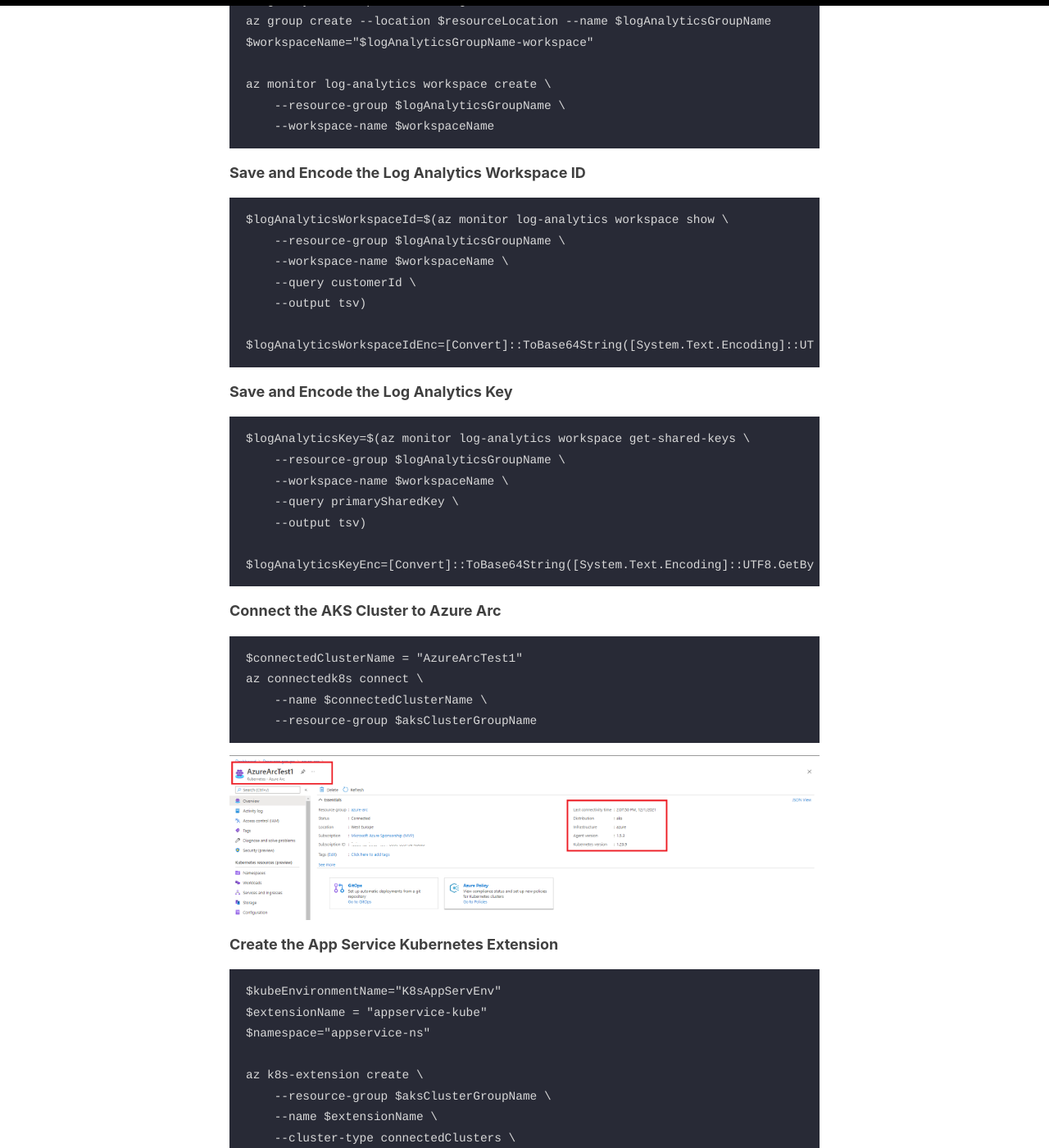
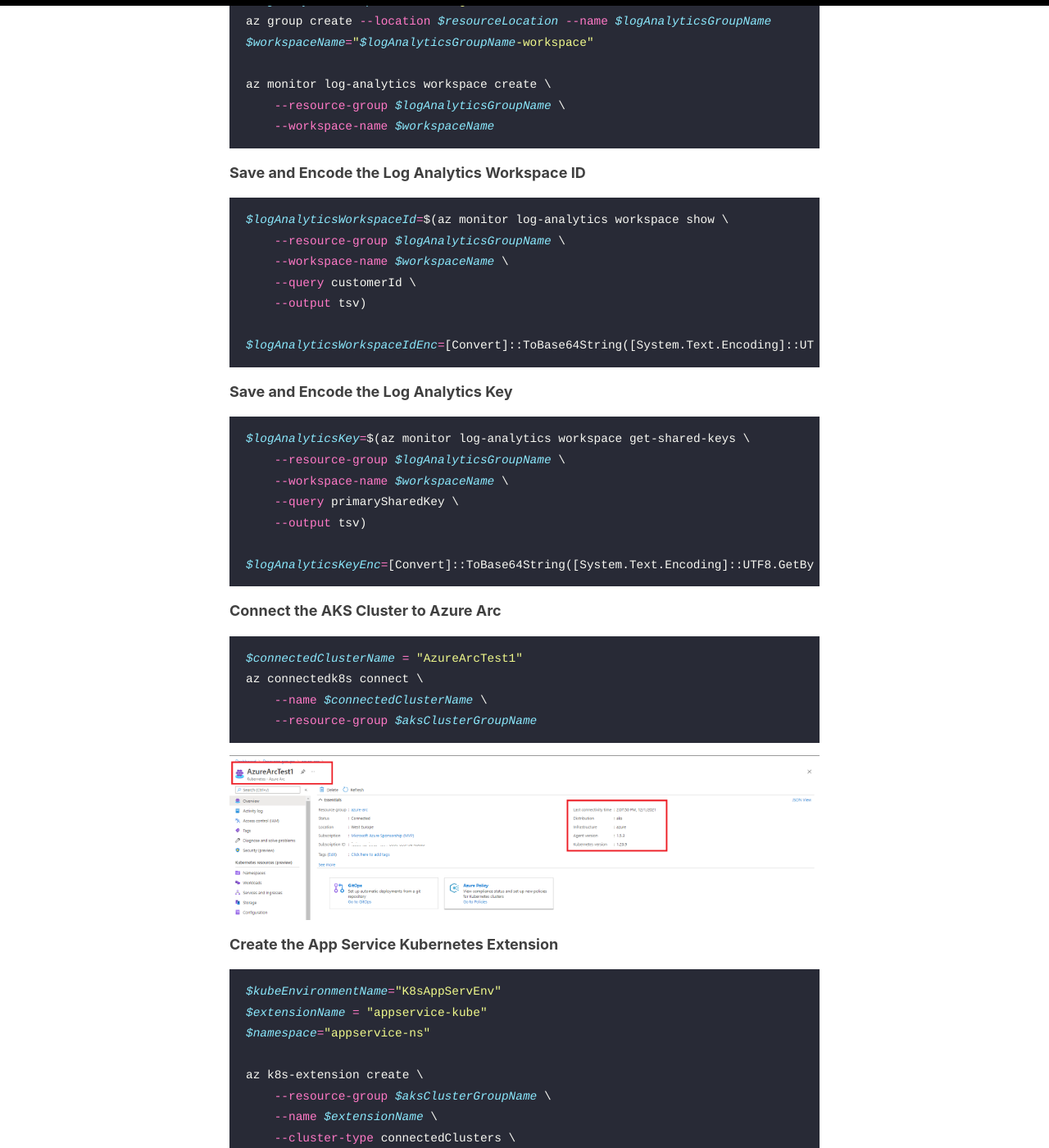
Before and after one commit to RonaldMariah/ronaldmariah.github.io, a Jekyll site: the page built from _posts/2021-12-01-azure-arc-kubernetes-app-service.md, in a window 1280 px wide and 1400 px high, scrolled down 3029 px. Shown: the whole window at 82% size. Built offline with Jekyll 4.4.1, drawn with Linux system fonts in a browser that asks for light colours; our own code applies the rules of GitHub Pages for plain Markdown files; some of the changed text lies outside the part shown.

Commit message:
Added code fenses for Powershell.

````diff
--- a/_posts/2021-12-01-azure-arc-kubernetes-app-service.md
+++ b/_posts/2021-12-01-azure-arc-kubernetes-app-service.md
@@ -26,7 +26,7 @@ If you do not have a Kubernetes cluster, you can create one on Azure (AKS) using
 
 **Create a Resource Group and an Azure Kubernetes Cluster**
 
-```
+```powershell
 $aksClusterGroupName="azure-arc"
 $aksName="${aksClusterGroupName}-aks"
 $resourceLocation="West Europe"
@@ -45,7 +45,7 @@ az aks create \
 
 **Create a Public IP and obtain the AKS credentials**
 
-```
+```powershell
 $infra_rg=$(az aks show \
     --resource-group $aksClusterGroupName \
     --name $aksName \
@@ -69,7 +69,7 @@ az aks get-credentials \
 
 **Display the AKS Namespaces**
 
-```
+```powershell
 kubectl get ns
 ```
 
@@ -77,7 +77,7 @@ kubectl get ns
 
 **Create the Log Analytics Resource Group and Log Analytics resource**
 
-```
+```powershell
 $logAnalyticsGroupName = "la-rg"
 az group create --location $resourceLocation --name $logAnalyticsGroupName
 $workspaceName="$logAnalyticsGroupName-workspace"
@@ -89,7 +89,7 @@ az monitor log-analytics workspace create \
 
 **Save and Encode the Log Analytics Workspace ID**
 
-```
+```powershell
 $logAnalyticsWorkspaceId=$(az monitor log-analytics workspace show \
     --resource-group $logAnalyticsGroupName \
     --workspace-name $workspaceName \
@@ -101,7 +101,7 @@ $logAnalyticsWorkspaceIdEnc=[Convert]::ToBase64String([System.Text.Encoding]::UT
 
 **Save and Encode the Log Analytics Key**
 
-```
+```powershell
 $logAnalyticsKey=$(az monitor log-analytics workspace get-shared-keys \
     --resource-group $logAnalyticsGroupName \
     --workspace-name $workspaceName \
@@ -113,7 +113,7 @@ $logAnalyticsKeyEnc=[Convert]::ToBase64String([System.Text.Encoding]::UTF8.GetBy
 
 **Connect the AKS Cluster to Azure Arc**
 
-```
+```powershell
 $connectedClusterName = "AzureArcTest1"
 az connectedk8s connect \
     --name $connectedClusterName \
@@ -124,7 +124,7 @@ az connectedk8s connect \
 
 **Create the App Service Kubernetes Extension**
 
-```
+```powershell
 $kubeEnvironmentName="K8sAppServEnv"
 $extensionName = "appservice-kube"
 $namespace="appservice-ns"
@@ -169,7 +169,7 @@ az k8s-extension create \
 
 **Get the Extension ID of the App Service extension**
 
-```
+```powershell
 $extensionId=$(az k8s-extension show \
     --cluster-type connectedClusters \
     --cluster-name $connectedClusterName \
@@ -181,7 +181,7 @@ $extensionId=$(az k8s-extension show \
 
 **Get the Connected Cluster ID**
 
-```
+```powershell
 $connectedClusterId=$(az connectedk8s show \
     --resource-group $aksClusterGroupName \
     --name $connectedClusterName \
@@ -195,13 +195,13 @@ In order for us to deploy Azure App Services or any PaaS Services in future, we
 
 *This location will appear as a custom Region when deploying services like Azure App Service Plans, which we will see later on*
 
-```
+```powershell
 $customLocationName="MyAKS-RonaldMariah"
 ```
 
 **Create the Custom Location**
 
-```
+```powershell
 az customlocation create \
     --resource-group $aksClusterGroupName \
     --name $customLocationName \
@@ -212,7 +212,7 @@ az customlocation create \
 
 **Get the ID of the Custom Location**
 
-```
+```powershell
 $customLocationId=$(az customlocation show \
     --resource-group $aksClusterGroupName \
     --name $customLocationName \
@@ -221,7 +221,7 @@ $customLocationId=$(az customlocation show \
 
 **Create the App Service Kubernetes Environment**
 
-```
+```powershell
 az appservice kube create \
     --resource-group $aksClusterGroupName \
     --name $kubeEnvironmentName \
@@ -231,7 +231,7 @@ az appservice kube create \
 
 **Create an App Service Plan in the Custom Region (AKS)**
 
-```
+```powershell
 az appservice plan create \
     --resource-group $aksClusterGroupName \
     --name appserviceplan \
````
